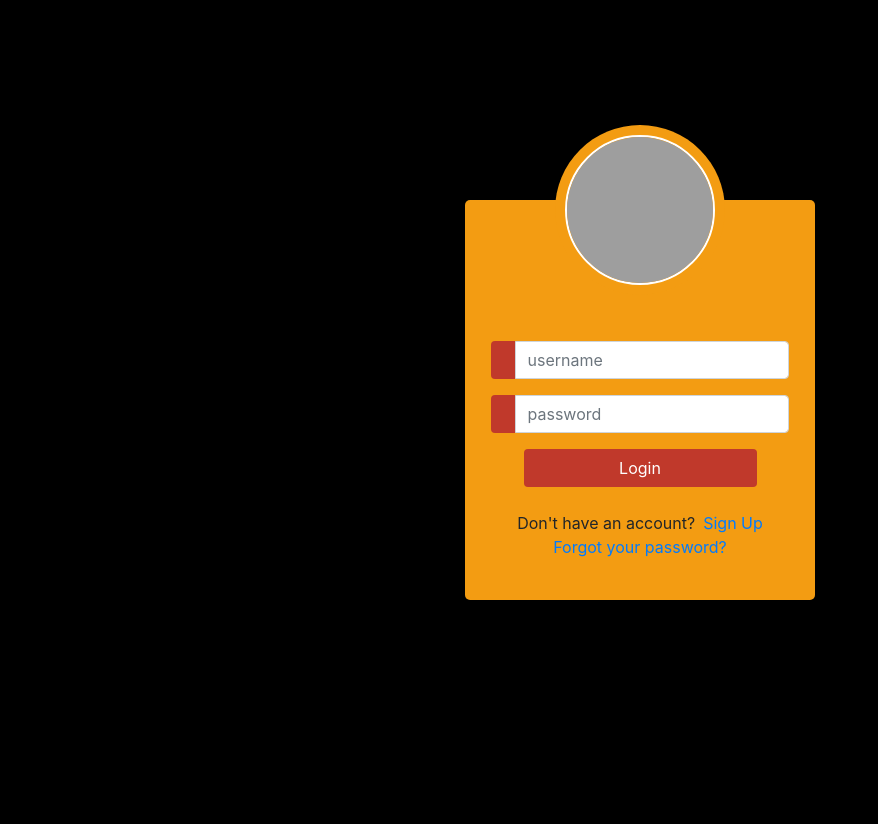
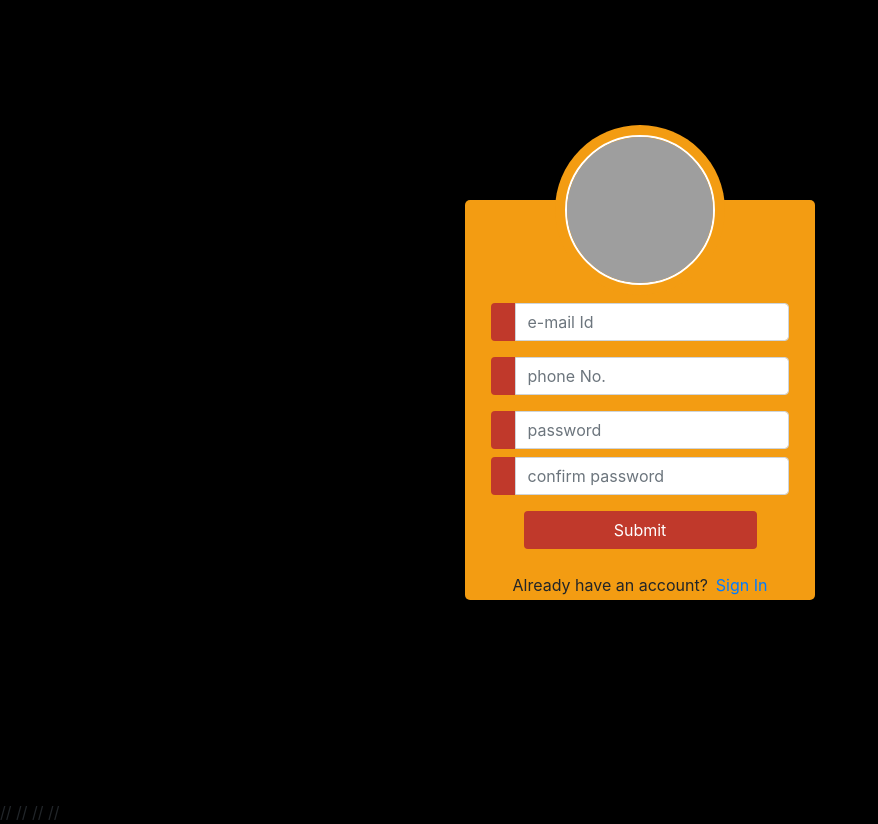
Before and after one commit to krishnadev7/online-voting-system, a PHP site: page /?sign-up=1 in a window 1280 px wide. Shown: the whole page, without its empty margins (0-878 px from the left). Before the commit the page ends 600 px from the top, so only its background shows below. Run offline with PHP 8.4, Linux system fonts and the light colour scheme; grey boxes are pictures that could not be loaded.

Commit message:
user singup page added

```diff
--- /dev/null
+++ b/admin/includes/config.php
@@ -0,0 +1,2 @@
+<?php
+    $db = mysqli_connect("localhost","root","","onlinevotingsytem") or die("database connection failed");
--- /dev/null
+++ b/assets/css/styles.css
@@ -0,0 +1,9 @@
+input[type="number"]::-webkit-inner-spin-button,
+input[type="number"]::-webkit-outer-spin-button {
+    -webkit-appearance: none;
+    appearance: none;
+    margin: 0;
+}
+input[type="number"] {
+    -moz-appearance: textfield; /* Firefox */
+}
--- a/index.php
+++ b/index.php
@@ -5,8 +5,8 @@
     <title>Login -Online voting web app</title>
     <link rel="stylesheet" href="assets/css/bootstrap.min.css">
     <link rel="stylesheet" href="assets/css/login.css">
+    <link rel="stylesheet" href="assets/css/styles.css">
 </head>
-<!--Coded with love by Mutiullah Samim-->
 
 <body>
     <div class="container h-100">
@@ -17,6 +17,50 @@
                         <img src="assets/images/vote-logo.jpg" class="brand_logo" alt="Logo">
                     </div>
                 </div>
+
+                <?php
+                if (isset($_GET['sign-up'])) {
+                ?>
+                    <div class="d-flex justify-content-center form_container">
+                        <form method="POST">
+                            <div class="input-group mb-3">
+                                <div class="input-group-append">
+                                    <span class="input-group-text"><i class="fas fa-user"></i></span>
+                                </div>
+                                <input type="email" name="su_emailId" class="form-control input_user" value="" placeholder="e-mail Id">
+                            </div>
+                            <div class="input-group mb-3">
+                                <div class="input-group-append">
+                                    <span class="input-group-text"><i class="fas fa-user"></i></span>
+                                </div>
+                                <input type="number" name="su_phoneNo" class="form-control input_user" value="" inputmode="numeric" placeholder="phone No.">
+                            </div>
+                            <div class="input-group mb-2">
+                                <div class="input-group-append">
+                                    <span class="input-group-text"><i class="fas fa-key"></i></span>
+                                </div>
+                                <input type="password" name="su_pass" class="form-control input_pass" value="" placeholder="password">
+                            </div>
+                            <div class="input-group mb-2">
+                                <div class="input-group-append">
+                                    <span class="input-group-text"><i class="fas fa-key"></i></span>
+                                </div>
+                                <input type="password" name="su_cPass" class="form-control input_pass" value="" placeholder="confirm password">
+                            </div>
+                            <div class="d-flex justify-content-center mt-3 login_container">
+                                <button type="button" name="signUp-btn" class="btn login_btn">Submit</button>
+                            </div>
+                        </form>
+                    </div>
+
+                    <div class="mt-4">
+                        <div class="d-flex justify-content-center links">
+                            Already have an account? <a href="index.php" class="ml-2">Sign In</a>
+                        </div>
+                    </div>
+                <?php
+                } else {
+                ?>
                     <div class="d-flex justify-content-center form_container">
                         <form>
                             <div class="input-group mb-3">
@@ -39,12 +83,15 @@
 
                     <div class="mt-4">
                         <div class="d-flex justify-content-center links">
-                        Don't have an account? <a href="#" class="ml-2">Sign Up</a>
+                            Don't have an account? <a href="?sign-up=1" class="ml-2">Sign Up</a>
                         </div>
                         <div class="d-flex justify-content-center links">
                             <a href="#">Forgot your password?</a>
                         </div>
                     </div>
+                <?php
+                }
+                ?>
             </div>
         </div>
     </div>
@@ -54,3 +101,35 @@
 </body>
 
 </html>
+
+<?php
+require_once('admin/includes/config.php');
+
+// if (isset($_POST['signUp-btn'])) {
+
+//     $su_emailId = mysqli_escape_string($db, $_POST['su_emailId']);
+//     $su_phoneNo = mysqli_escape_string($db, $_POST['su_phoneNo']);
+//     $su_pass = mysqli_escape_string($db, $_POST['su_pass']);
+//     $su_cPass = mysqli_escape_string($db, $_POST['su_cPass']);
+//     $su_user_role = 'voter';
+
+//     if ($su_pass == $su_cPass) {
+//         // insert Query
+//         mysqli_query($db, "INSERT INTO users(username,phone_no,password,user_role) VALUES('" . $su_emailId . "','" . $su_phoneNo . "','" . $su_pass . "','" . $user_role . "')")
+//             or die(mysqli_error($db));
+
+// ?>
+//         <script>
+//             location.assign('index.php?sign-up=1&registered=1');
+//         </script>
+//     <?
+
+//     } else {
+//     ?>
+//         <script>
+//             location.assign('index.php?sign-up=1&invalid=1');
+//         </script>
+// <?
+//     }
+// }
+?>
```
Lines whose indentation alone changed are shown as unchanged.
